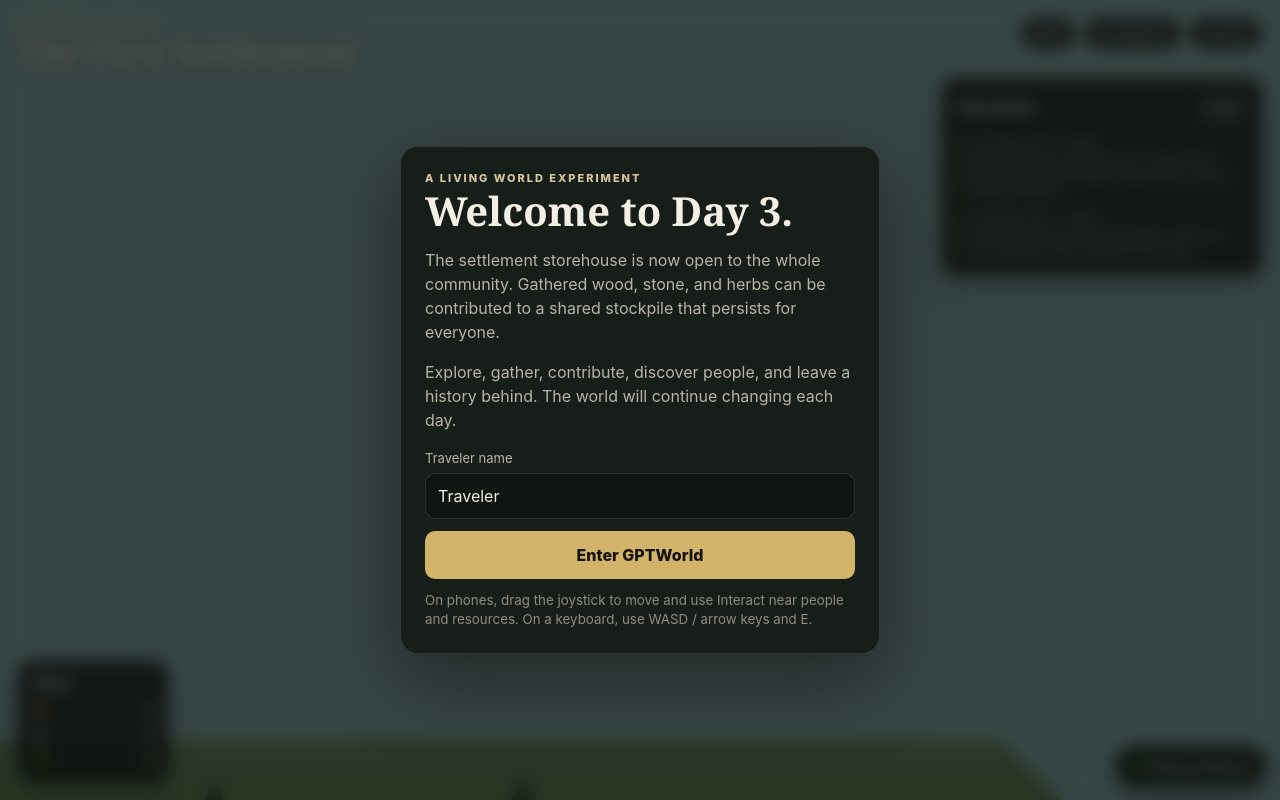
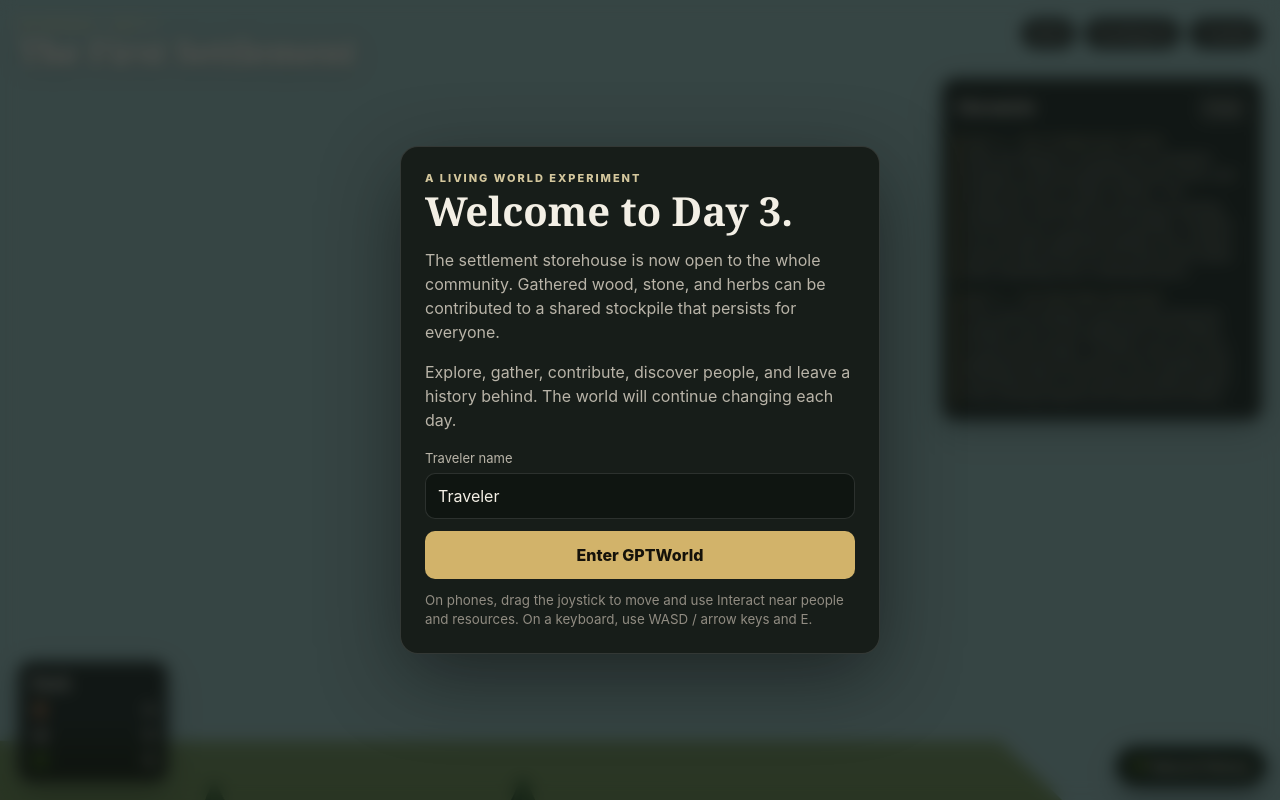
Before and after one commit to EMSCodeSim/GPTWorld, a website: page index.html in a window 1280 px wide. Drawn offline with nearby package versions, Linux system fonts and the light colour scheme; no server answers; animation ran at ten frames a second.

Commit message:
Load shared Chronicle sync on desktop

```diff
--- a/index.html
+++ b/index.html
@@ -5,7 +5,7 @@
   <meta name="viewport" content="width=device-width, initial-scale=1.0, viewport-fit=cover, maximum-scale=1.0" />
   <meta name="theme-color" content="#17231a" />
   <title>GPTWorld — The First Settlement</title>
-  <link rel="stylesheet" href="./styles.css" />
+  <link rel="stylesheet" href="./styles.css?v=chronicle-2" />
 </head>
 <body>
   <main id="app">
@@ -25,5 +25,6 @@
   <script type="module" src="./resource-sync.js"></script>
   <script type="module" src="./ecosystem.js"></script>
   <script type="module" src="./day3.js?v=3.3"></script>
+  <script type="module" src="./chronicle-sync.js?v=1"></script>
 </body>
 </html>
```
